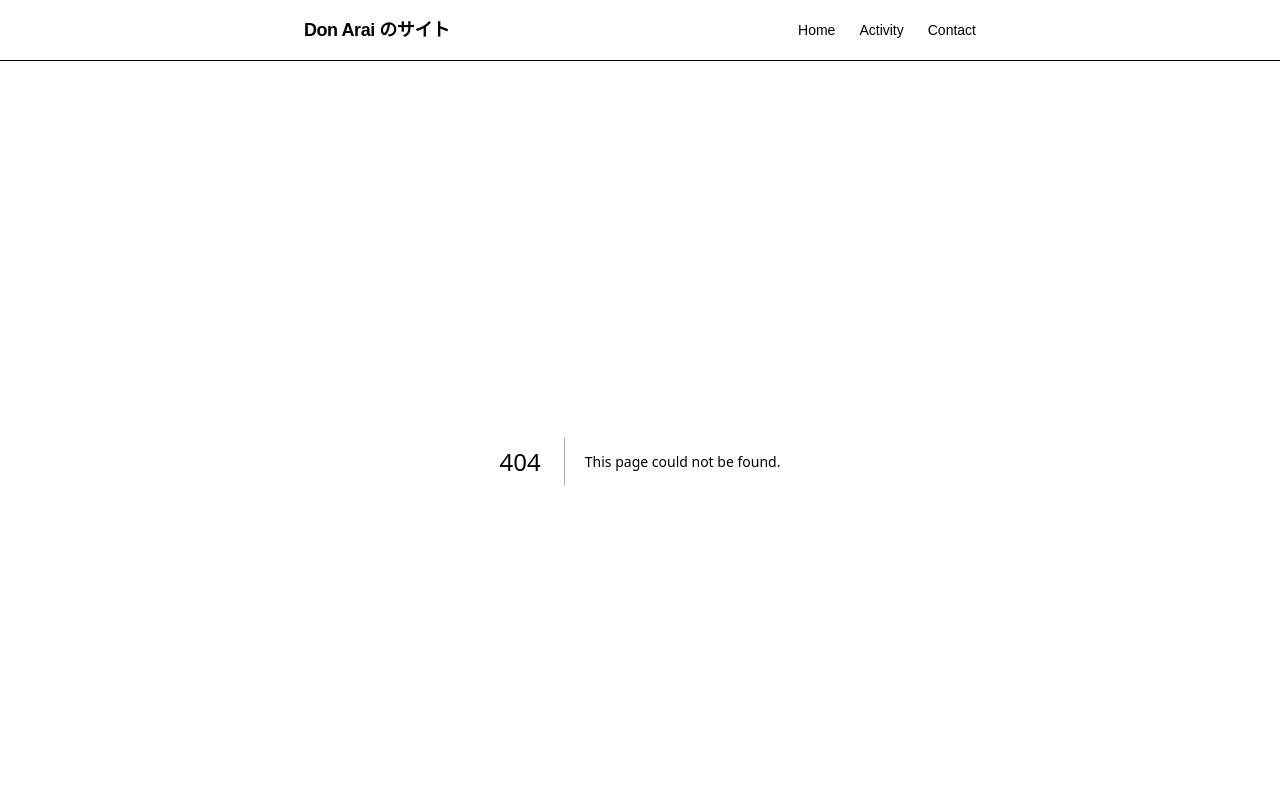
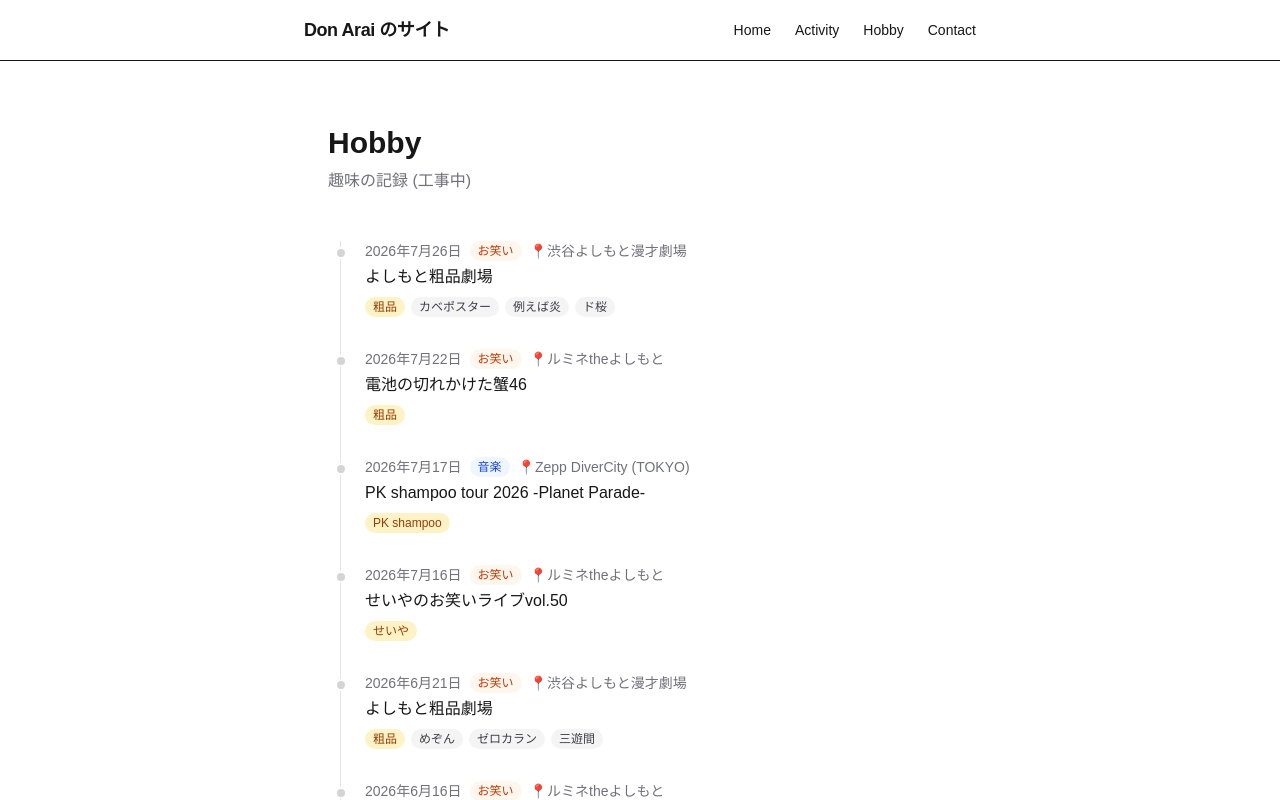
Before and after one commit to donarai/my-site, a Next.js app in the folder frontend/: page /hobby in a window 1280 px wide. Before the commit this address had no page. Shown: the top 800 px of the page. Built offline with nearby package versions, Linux system fonts and the light colour scheme.

Commit message:
feat: add hobby page with live/event diary and tag filtering
Timeline of comedy/music events attended, with venue, comment, and
performer tags. Tags link to /hobby?tag=<name> to filter by act.

```diff
--- /dev/null
+++ b/frontend/app/hobby/data.ts
@@ -0,0 +1,121 @@
+export type HobbyCategory = "お笑い" | "音楽";
+
+export type HobbyEvent = {
+	date: string; // YYYY-MM-DD
+	category: HobbyCategory;
+	event: string;
+	location?: string;
+	link?: string;
+	comment?: string;
+	acts?: string[]; // 出演者・アーティスト一覧。先頭(acts[0])が目当ての人
+};
+
+// 表示側で日付順に並び替える
+export const hobbyEvents: HobbyEvent[] = [
+	{
+		date: "2026-07-26",
+		category: "お笑い",
+		event: "よしもと粗品劇場",
+		location: "渋谷よしもと漫才劇場",
+		link: "https://x.com/shibuya_mngk/status/2081212913042223133",
+		acts: ["粗品", "カベポスター", "例えば炎", "ド桜"],
+	},
+	{
+		date: "2026-07-22",
+		category: "お笑い",
+		event: "電池の切れかけた蟹46",
+		location: "ルミネtheよしもと",
+		link: "https://x.com/lumineyoshimoto/status/2079739782989775054",
+		acts: ["粗品"],
+	},
+	{
+		date: "2026-06-21",
+		category: "お笑い",
+		event: "よしもと粗品劇場",
+		location: "渋谷よしもと漫才劇場",
+		link: "https://x.com/shibuya_mngk/status/2068604272116429249",
+		acts: ["粗品", "めぞん", "ゼロカラン", "三遊間"],
+	},
+	{
+		date: "2026-07-16",
+		category: "お笑い",
+		event: "せいやのお笑いライブvol.50",
+		location: "ルミネtheよしもと",
+		link: "https://x.com/lumineyoshimoto/status/2077564509095641214",
+		acts: ["せいや"],
+	},
+	{
+		date: "2026-07-17",
+		category: "音楽",
+		event: "PK shampoo tour 2026 -Planet Parade-",
+		location: "Zepp DiverCity (TOKYO)",
+		link: "https://pkshampoo.jp/event/%e5%85%a8%e5%9b%bd%e3%83%84%e3%82%a2%e3%83%bc%e3%80%90%e6%9d%b1%e4%ba%ac%e3%80%91%e3%80%8cpk-shampoo-tour-2026-planet-parade-%e3%80%8d/",
+		acts: ["PK shampoo"],
+	},
+	{
+		date: "2026-06-16",
+		category: "お笑い",
+		event: "せいやのお笑いライブvol.49",
+		location: "ルミネtheよしもと",
+		link: "https://x.com/lumineyoshimoto/status/2066690483666276417",
+		acts: ["せいや"],
+	},
+	{
+		date: "2026-05-26",
+		category: "お笑い",
+		event: "電池の切れかけた蟹44〜企画編〜",
+		location: "ルミネtheよしもと",
+		link: "https://x.com/lumineyoshimoto/status/2059085248252854325",
+		acts: ["粗品"],
+	},
+	{
+		date: "2026-06-06",
+		category: "音楽",
+		event: "ヤマトパンクス弾き語りミニライブ",
+		location: "タワーレコード渋谷店",
+		link: "https://x.com/PKshampoo/status/2063234520267227639",
+		comment: "『尊い偽星』発売記念イベント",
+		acts: ["ヤマトパンクス"],
+	},
+	{
+		date: "2026-05-19",
+		category: "お笑い",
+		event: "せいやのお笑いライブvol.48",
+		location: "ルミネtheよしもと",
+		link: "https://x.com/lumineyoshimoto/status/2056547616553664794",
+		acts: ["せいや"],
+	},
+	{
+		date: "2026-05-06",
+		category: "音楽",
+		event: "イニミニ",
+		location: "Zepp Shinjuku (TOKYO)",
+		link: "https://wmg.jp/seiyaishikawa/news/90742",
+		comment: "石川晟也、初音楽ライブ",
+		acts: ["せいや"],
+	},
+	{
+		date: "2026-04-23",
+		category: "音楽",
+		event: "From World Wide Web pre.「FIRE WALL Vol.3」",
+		location: "川崎CLUB CITTA’ ",
+		link: "https://pkshampoo.jp/event/from-world-wide-web-pre-%e3%80%8cfire-wall-vol-3%e3%80%8d-2/",
+		acts: ["PK shampoo", "DOES"],
+	},
+	{
+		date: "2026-04-22",
+		category: "お笑い",
+		event: "電池の切れかけた蟹43〜ネタ編〜",
+		location: "ルミネtheよしもと",
+		link: "https://x.com/lumineyoshimoto/status/2046761838373900552",
+		acts: ["粗品"],
+	},
+	{
+		date: "2026-04-21",
+		category: "お笑い",
+		event: "せいやのお笑いライブvol.47",
+		location: "ルミネtheよしもと",
+		link: "https://x.com/lumineyoshimoto/status/2046411557106807219",
+		acts: ["せいや"],
+	},
+];
--- /dev/null
+++ b/frontend/app/hobby/page.tsx
@@ -0,0 +1,109 @@
+import type { Metadata } from "next";
+import Link from "next/link";
+import { hobbyEvents } from "./data";
+
+export const metadata: Metadata = {
+	title: "Hobby | Don Araiのサイト",
+};
+
+const categoryStyle: Record<string, string> = {
+	お笑い: "bg-orange-50 text-orange-700",
+	音楽: "bg-blue-50 text-blue-700",
+};
+
+export default async function HobbyPage({
+	searchParams,
+}: {
+	searchParams: Promise<{ tag?: string }>;
+}) {
+	const { tag } = await searchParams;
+
+	const events = [...hobbyEvents]
+		.filter((event) => !tag || event.acts?.includes(tag))
+		.sort((a, b) => b.date.localeCompare(a.date));
+
+	return (
+		<main className="max-w-2xl mx-auto px-6 py-16 fade-in">
+			<h1 className="text-3xl font-bold mb-2">Hobby</h1>
+			<p className="text-zinc-500 mb-12">趣味の記録 (工事中)</p>
+
+			{tag && (
+				<p className="mb-8 text-sm text-zinc-500">
+					「{tag}」で絞り込み中（{events.length}件）・{" "}
+					<Link
+						href="/hobby"
+						className="underline hover:text-zinc-700"
+					>
+						フィルタ解除
+					</Link>
+				</p>
+			)}
+
+			<ul className="relative border-l border-zinc-200 space-y-8 ml-3">
+				{events.map((event, i) => (
+					<li key={i} className="pl-6 relative group cursor-default">
+						<span className="absolute -left-1.5 top-1.5 w-3 h-3 rounded-full bg-zinc-300 border-2 border-white transition-colors group-hover:bg-zinc-500" />
+						<div className="flex flex-wrap items-center gap-x-2 gap-y-1 text-sm text-zinc-500 transition-colors group-hover:text-zinc-700">
+							<span className="whitespace-nowrap">
+								{new Date(event.date).toLocaleDateString(
+									"ja-JP",
+									{
+										year: "numeric",
+										month: "long",
+										day: "numeric",
+									},
+								)}
+							</span>
+							<span
+								className={`whitespace-nowrap px-2 py-0.5 rounded-full text-xs font-medium ${categoryStyle[event.category] ?? "bg-zinc-100 text-zinc-700"}`}
+							>
+								{event.category}
+							</span>
+							{event.location && (
+								<span className="whitespace-nowrap">
+									📍{event.location}
+								</span>
+							)}
+						</div>
+						<p className="mt-1 font-medium transition-colors group-hover:text-zinc-900">
+							{event.link ? (
+								<a
+									href={event.link}
+									target="_blank"
+									rel="noopener noreferrer"
+									className="hover:underline"
+								>
+									{event.event}
+								</a>
+							) : (
+								event.event
+							)}
+						</p>
+						{event.acts && event.acts.length > 0 && (
+							<div className="mt-2 flex flex-wrap gap-1.5">
+								{event.acts.map((act, actIndex) => (
+									<Link
+										key={act}
+										href={`/hobby?tag=${encodeURIComponent(act)}`}
+										className={`px-2 py-0.5 rounded-full text-xs font-medium transition-colors ${
+											actIndex === 0
+												? "bg-amber-100 text-amber-800 hover:bg-amber-200"
+												: "bg-zinc-100 text-zinc-700 hover:bg-zinc-200"
+										}`}
+									>
+										{act}
+									</Link>
+								))}
+							</div>
+						)}
+						{event.comment && (
+							<p className="mt-1 text-sm text-zinc-500">
+								{event.comment}
+							</p>
+						)}
+					</li>
+				))}
+			</ul>
+		</main>
+	);
+}
--- a/frontend/app/layout.tsx
+++ b/frontend/app/layout.tsx
@@ -61,6 +61,12 @@ export default function RootLayout({
 								Activity
 							</Link>
 							<Link
+								href="/hobby"
+								className="text-sm hover:text-zinc-500 transition-colors"
+							>
+								Hobby
+							</Link>
+							<Link
 								href="/contact"
 								className="text-sm hover:text-zinc-500 transition-colors"
 							>
```
